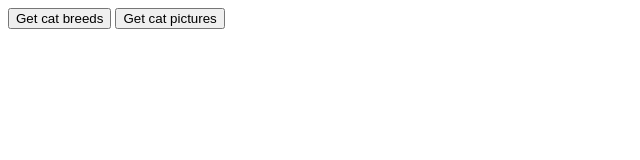
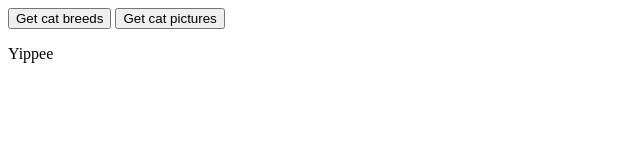
Before and after one commit to ConnorBstill/spotify-stats, a website: page index.html in a window 1280 px wide. Shown: the full height of the page, 0-640 px from the left. Drawn offline with Linux system fonts and the light colour scheme.

Commit message:
Added Yippee p tag

```diff
--- a/index.html
+++ b/index.html
@@ -9,6 +9,8 @@
 <body id="body">
     <button id='btn' onclick="getCatBreeds()">Get cat breeds</button>
     <button id='btn' onclick="getCatPictures()">Get cat pictures</button>
+
+    <p>Yippee</p>
 
     <script>
         import { API_KEY } from './api-keys.js';
```
